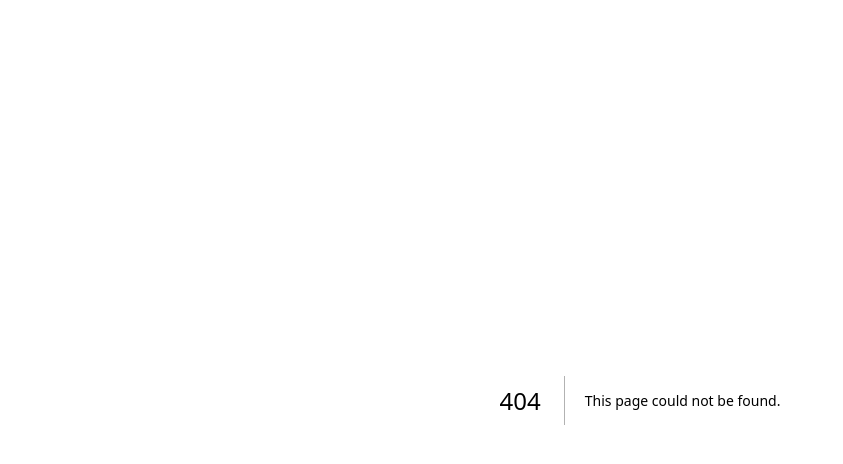
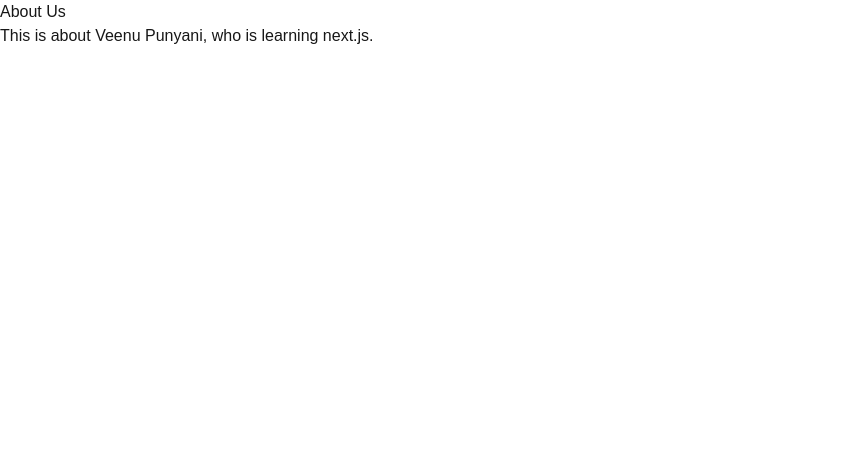
Before and after one commit to veenupunyani/learning-nextjs, a Next.js app in the folder learning/: page /about in a window 1280 px wide. Before the commit this address had no page. Shown: the top 464 px of the page, without its empty margins (0-843 px from the left). Built offline with nearby package versions, Linux system fonts and the light colour scheme.

Commit message:
routing
create a sample routes fro about and profile pages to understand file based routing

```diff
--- /dev/null
+++ b/learning/src/app/about/page.tsx
@@ -0,0 +1,8 @@
+export default function About() {
+  return (
+    <div>
+      <h1>About Us</h1>
+      <p>This is about Veenu Punyani, who is learning next.js.</p>
+    </div>
+  );
+}
--- /dev/null
+++ b/learning/src/app/profile/page.tsx
@@ -0,0 +1,8 @@
+export default function Profile() {
+  return (
+    <div>
+      <h1>Profile</h1>
+      <p>This is the profile page for Veenu Punyani.</p>
+    </div>
+  );
+}
```
